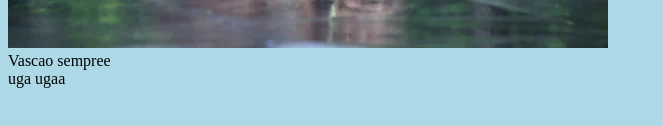
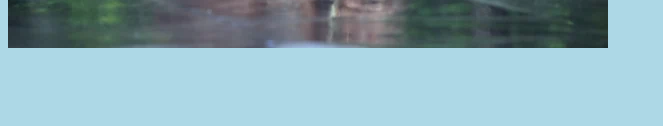
Before and after one commit to phrw8/git, a plain HTML site: page index.html in a window 1280 px wide. Shown: the part 466-592 px from the top of the page, without its empty margins (0-663 px from the left). Drawn offline with Linux system fonts and the light colour scheme.

Commit message:
nova alteração

```diff
--- a/index.html
+++ b/index.html
@@ -11,7 +11,6 @@
    <h1>git e github</h1>
    <p>aprendendo git</p>
    <img src="orangutango.jpg"">
-   <div>Vascao sempree</div>
-   <div>uga ugaa</div>
+
 </body>
 </html>
```
